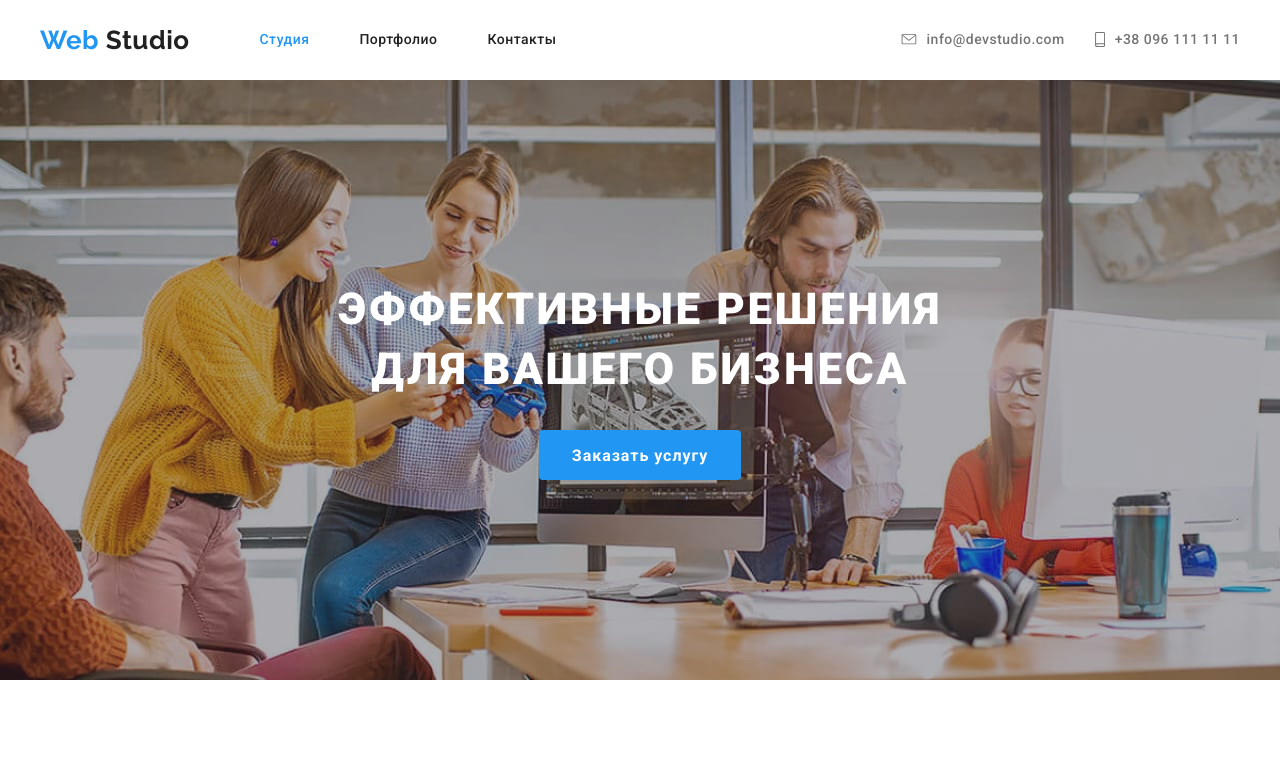
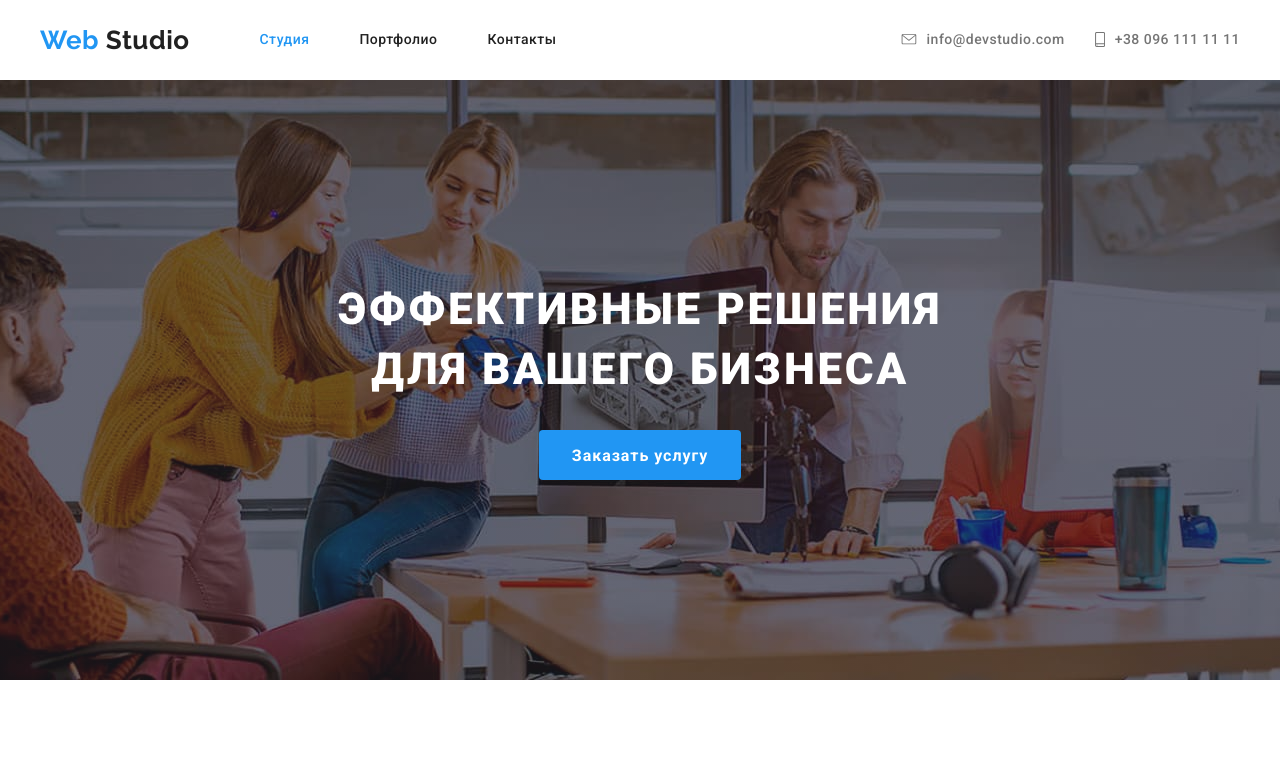
Before and after one commit to Eugene-36/goit-markup-hw-04, a plain HTML site: page index.html in a window 1280 px wide. Shown: the top 771 px of the page. Drawn offline with Linux system fonts and the light colour scheme.

Commit message:
Меняет картинку

```diff
--- a/css/main.css
+++ b/css/main.css
@@ -175,7 +175,7 @@ align-items: center;
 padding-top:  200px;
 
 background-image: linear-gradient(to right, rgba(47, 48, 58, 0.4),
-rgba(47, 48, 58, 0.4) ),url(../img/header-img.jpg);
+rgba(47, 48, 58, 0.4) ),url(../img/Img-headr-opt.jpg);
 background-color:black;
 background-size:cover;
 background-repeat: no-repeat;
```
Also changed, not shown: img/Img-headr-opt.jpg (added), img/header-img.jpg (deleted).
